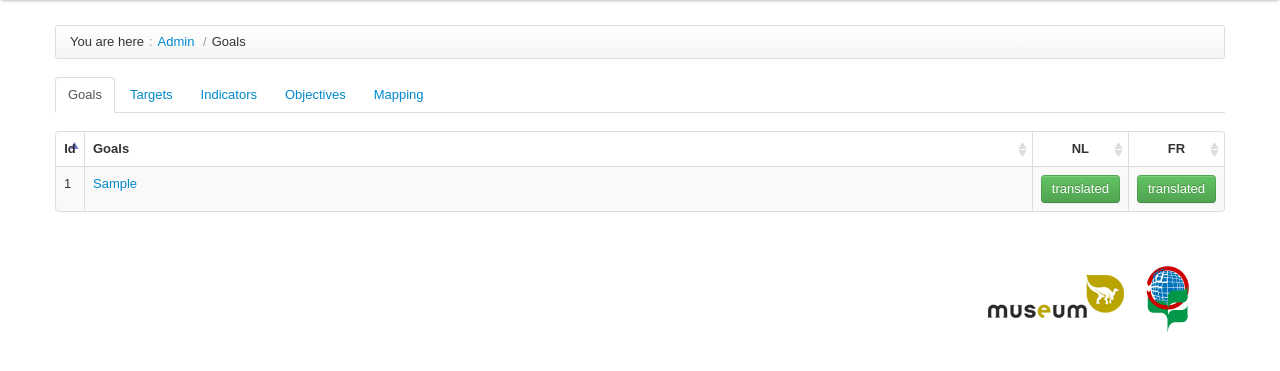
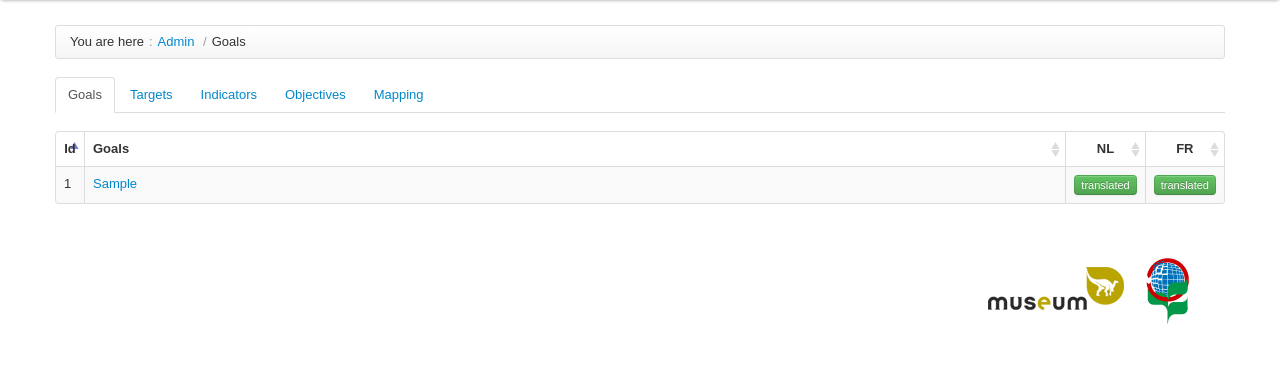
Before and after one commit to eaudeweb/nbsap, a Flask app: page /admin/goals in a window 1280 px wide. Shown: the part 49-420 px from the top of the page. Run offline with Flask 2, Linux system fonts and the light colour scheme; the visitor is signed in with stand-in values (Sample User, id 1); tables that the repository leaves empty hold one stand-in row (values such as "Sample post"); a database or web service that is not in the repository returns one stand-in record (values such as "Sample title"); parts of the project's set-up code (start-up, migrations or seed data) failed here and were passed over; some libraries are stand-ins or nearby versions.

Commit message:
Change translation buttons to btn-mini.

```diff
--- a/nbsap/templates/goals/goals_listing.html
+++ b/nbsap/templates/goals/goals_listing.html
@@ -41,7 +41,7 @@
 
         <td style="text-align: center;">
             <a href="{{url_for('goals.edit', goal_id=goal.id)}}?lang=nl"
-               class="btn btn-{% if goal.title['nl'] and goal.description['nl'] %}success
+               class="btn btn-mini btn-{% if goal.title['nl'] and goal.description['nl'] %}success
                           {% else %}warning{% endif %}" type="button">
                           {% if goal.title['nl'] and goal.description['nl']
                           %}translated {% else %} translate {% endif %}
@@ -50,7 +50,7 @@
 
         <td style="text-align: center;">
             <a href="{{url_for('goals.edit', goal_id=goal.id)}}?lang=fr"
-               class="btn btn-{% if goal.title['fr'] and goal.description['fr'] %}success
+               class="btn btn-mini btn-{% if goal.title['fr'] and goal.description['fr'] %}success
                           {% else %}warning{% endif %}" type="button">
                           {% if goal.title['fr'] and goal.description['fr']
                           %}translated {% else %} translate {% endif %}
--- a/nbsap/templates/indicators/indicators_listing.html
+++ b/nbsap/templates/indicators/indicators_listing.html
@@ -23,7 +23,7 @@
     {% endfor %}
 
     <a href="{{url_for('indicators.edit', indicator_id=indicator.id)}}?lang={{language}}"
-       class="btn btn-{% if to_translate %}warning{% else %}success{% endif %}"
+       class="btn btn-mini btn-{% if to_translate %}warning{% else %}success{% endif %}"
        type="button">{% if to_translate %}translate{% else %}translated{% endif %}
     </a>
 {% endmacro %}
--- a/nbsap/templates/objectives/objectives_listing.html
+++ b/nbsap/templates/objectives/objectives_listing.html
@@ -38,7 +38,7 @@
         </td>
         <td style="text-align: center;">
             <a href="{{url_for('objectives.edit', objective_id=objective.id)}}?lang=nl"
-               class="btn btn-{% if objective.title['nl'] and objective.body['nl'] %}success
+               class="btn btn-mini btn-{% if objective.title['nl'] and objective.body['nl'] %}success
                           {% else %}warning{% endif %}" type="button">
                           {% if objective.title['nl'] and objective.body['nl']
                           %}translated {% else %} translate {% endif %}
@@ -47,7 +47,7 @@
 
         <td style="text-align: center;">
             <a href="{{url_for('objectives.edit', objective_id=objective.id)}}?lang=fr"
-               class="btn btn-{% if objective.title['fr'] and objective.body['fr'] %}success
+               class="btn btn-mini btn-{% if objective.title['fr'] and objective.body['fr'] %}success
                           {% else %}warning{% endif %}" type="button">
                           {% if objective.title['fr'] and objective.body['fr']
                           %}translated {% else %} translate {% endif %}
--- a/nbsap/templates/objectives/view.html
+++ b/nbsap/templates/objectives/view.html
@@ -69,7 +69,7 @@
 
             <td style="text-align: center;">
                 <a href="{{url_for('actions.edit', objective_id=objective.id, subobj_id=action.id)}}?lang=nl"
-                   class="btn btn-{% if action['body']['nl'] %}success
+                   class="btn btn-mini btn-{% if action['body']['nl'] %}success
                               {% else %}warning{% endif %}" type="button">
                               {% if action['body']['nl'] %}translated {% else %} translate {% endif %}
                 </a>
@@ -77,7 +77,7 @@
 
             <td style="text-align: center;">
                 <a href="{{url_for('actions.edit', objective_id=objective.id, subobj_id=action.id)}}?lang=fr"
-                   class="btn btn-{% if action['body']['fr'] %}success
+                   class="btn btn-mini btn-{% if action['body']['fr'] %}success
                               {% else %}warning{% endif %}" type="button">
                               {% if action['body']['fr'] %}translated {% else %} translate {% endif %}
                 </a>
--- a/nbsap/templates/targets/targets_listing.html
+++ b/nbsap/templates/targets/targets_listing.html
@@ -38,7 +38,7 @@
         </td>
         <td style="text-align: center;">
             <a href="{{url_for('targets.edit', target_id=target.id)}}?lang=nl"
-               class="btn btn-{% if target.title['nl'] and target.description['nl'] %}success
+               class="btn btn-mini btn-{% if target.title['nl'] and target.description['nl'] %}success
                           {% else %}warning{% endif %}" type="button">
                           {% if target.title['nl'] and target.description['nl']
                           %}translated {% else %} translate {% endif %}
@@ -47,7 +47,7 @@
 
         <td style="text-align: center;">
             <a href="{{url_for('targets.edit', target_id=target.id)}}?lang=fr"
-               class="btn btn-{% if target.title['fr'] and target.description['fr'] %}success
+               class="btn btn-mini btn-{% if target.title['fr'] and target.description['fr'] %}success
                           {% else %}warning{% endif %}" type="button">
                           {% if target.title['fr'] and target.description['fr']
                           %}translated {% else %} translate {% endif %}
```
